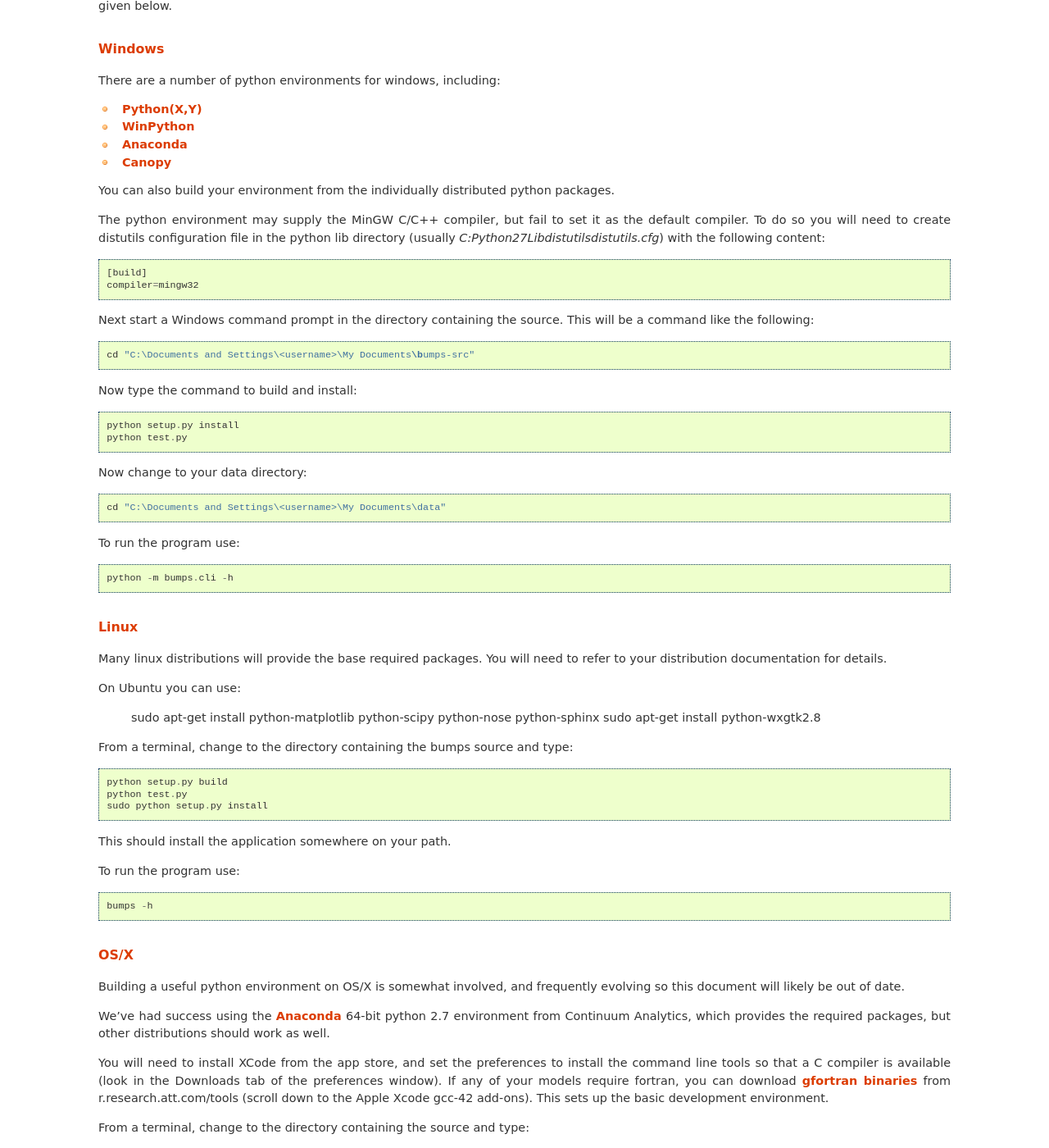
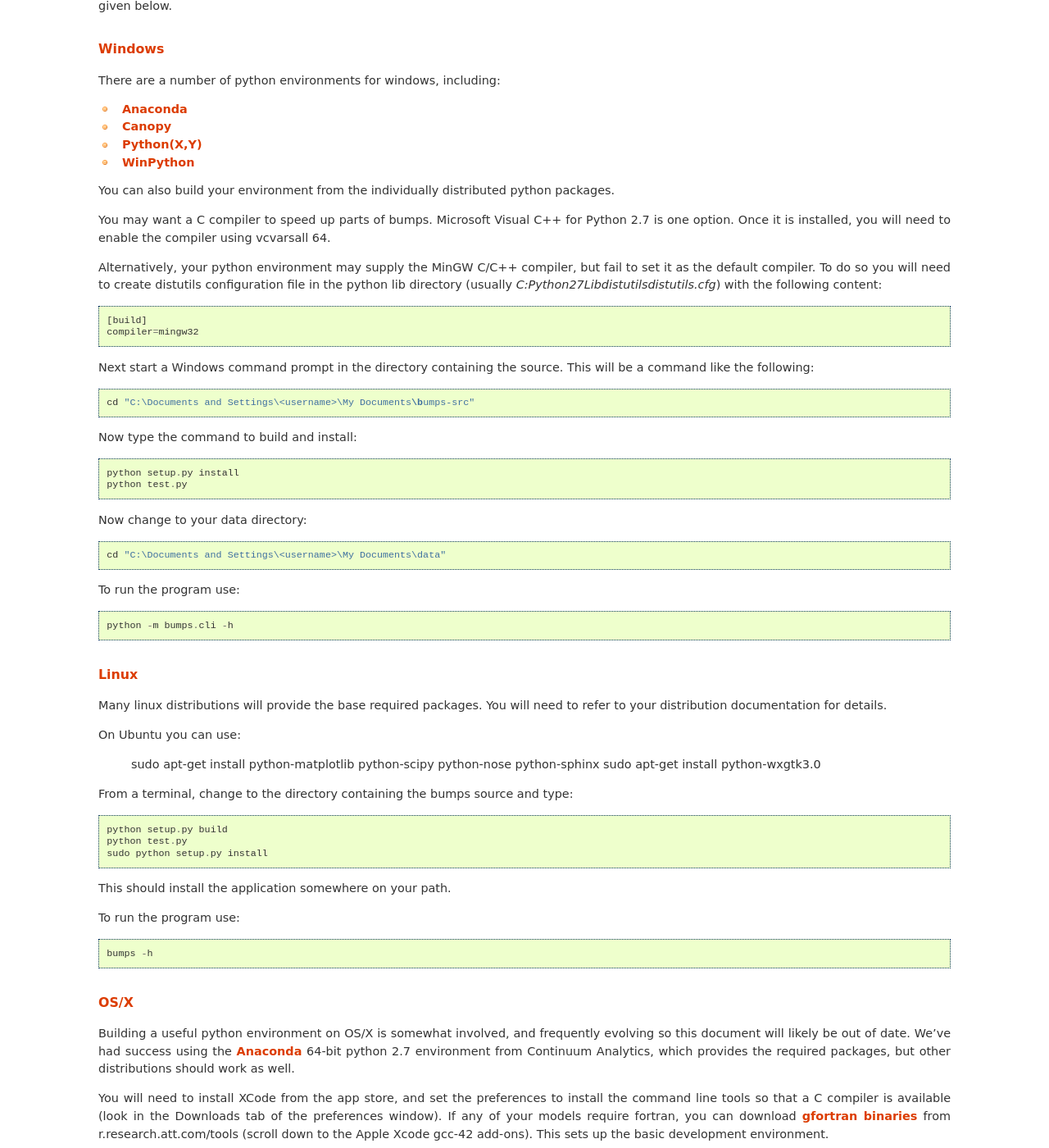
Before and after one commit to bumps/bumps, a Sphinx documentation site: the page built from doc/getting_started/install.rst, in a window 1280 px wide and 1400 px high, scrolled down 1155 px. Shown: the whole window at 82% size. Built offline with Sphinx 7.4.7, drawn with Linux system fonts in a browser that asks for light colours; pages that are not in the unit, such as notebooks, are missing from menus; some of the changed text lies outside the part shown.

Commit message:
doc tweaks

```diff
--- a/README.rst
+++ b/README.rst
@@ -35,6 +35,7 @@
 * allow model to set visible variables in output
 * improve handling of arbitrary probability density functions
 * simplify loading of pymc models
+* update to numdifftools 0.9.14
 * bug fix: improved handling of ill-conditioned fits
 * bug fix: avoid copying mcmc chain during run
 * bug fix: more robust handling of --time limit
--- a/doc/getting_started/install.rst
+++ b/doc/getting_started/install.rst
@@ -27,12 +27,12 @@
 
 Our base scientific python environment contains:
 
-    - python 2.7 (also tested on 3.3)
-    - matplotlib 1.3.1
-    - numpy 1.8.1
+    - python 2.7 (also tested on 2.6 and 3.5)
+    - matplotlib 1.4.3
+    - numpy 1.9.2
     - scipy 0.14.0
-    - wxPython 2.9.5.0
-    - setuptools 1.4
+    - wxPython 3.0.0.0
+    - setuptools 20.1.1
 
 To run tests we use:
 
@@ -59,16 +59,20 @@
 
 There are a number of python environments for windows, including:
 
+* `Anaconda <https://store.continuum.io/cshop/anaconda/>`_
+* `Canopy <https://www.enthought.com/products/canopy/>`_
 * `Python(X,Y) <http://code.google.com/p/pythonxy/>`_
 * `WinPython <http://winpython.sourceforge.net/>`_
-* `Anaconda <https://store.continuum.io/cshop/anaconda/>`_
-* `Canopy <https://www.enthought.com/products/canopy/>`_
 
 You can also build your environment from the individually distributed
 python packages.
 
-The python environment may supply the MinGW C/C++ compiler, but fail to
-set it as the default compiler.  To do so you will need to create
+You may want a C compiler to speed up parts of bumps. Microsoft Visual C++
+for Python 2.7 is one option.  Once it is installed, you will need to
+enable the compiler using vcvarsall 64.
+
+Alternatively, your python environment may supply the MinGW C/C++ compiler,
+but fail to set it as the default compiler.  To do so you will need to create
 distutils configuration file in the python lib directory (usually
 *C:\Python27\Lib\distutils\distutils.cfg*) with the following content::
 
@@ -103,7 +107,7 @@
 On Ubuntu you can use:
 
     sudo apt-get install python-matplotlib python-scipy python-nose python-sphinx
-    sudo apt-get install python-wxgtk2.8
+    sudo apt-get install python-wxgtk3.0
 
 From a terminal, change to the directory containing the bumps source and type::
 
@@ -122,7 +126,6 @@
 
 Building a useful python environment on OS/X is somewhat involved, and
 frequently evolving so this document will likely be out of date.
-
 We've had success using the `Anaconda <https://store.continuum.io/cshop/anaconda/>`_
 64-bit python 2.7 environment from Continuum Analytics, which provides
 the required packages, but other distributions should work as well.
```
Also changed, not shown: other parts of doc/getting_started/install.rst (+3 -3 lines).
